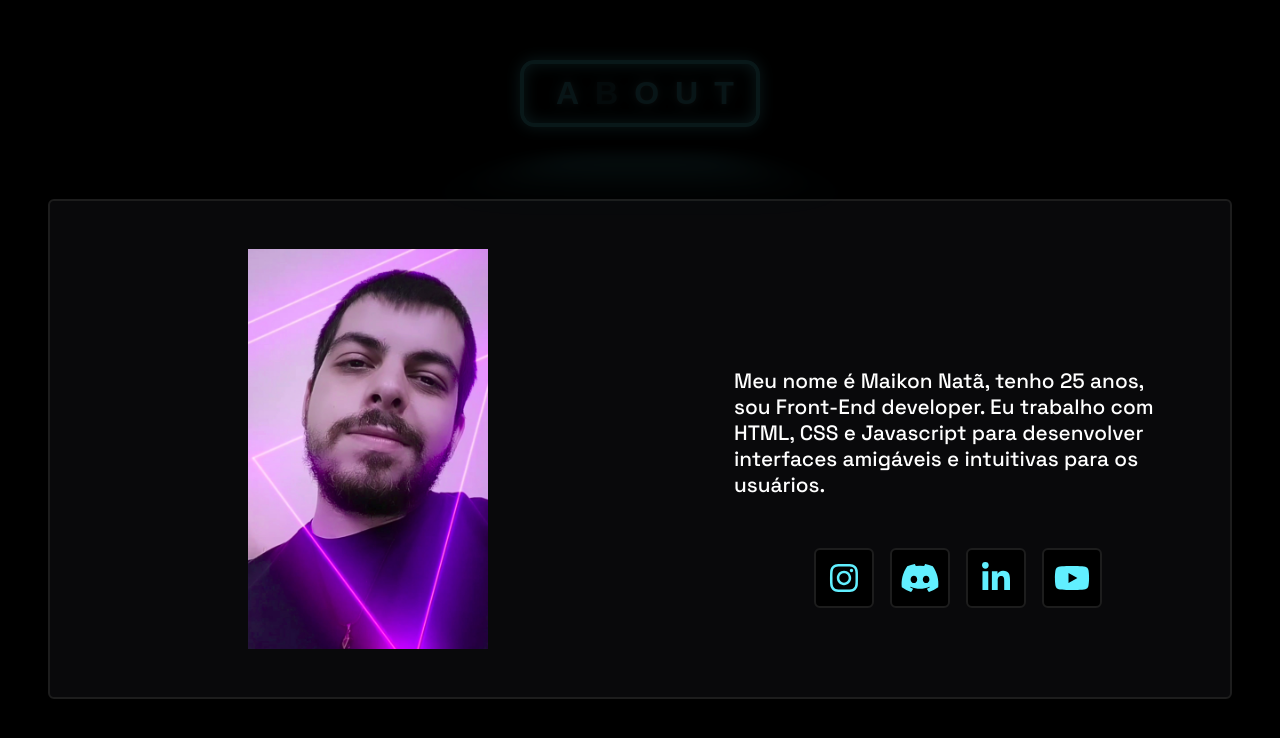
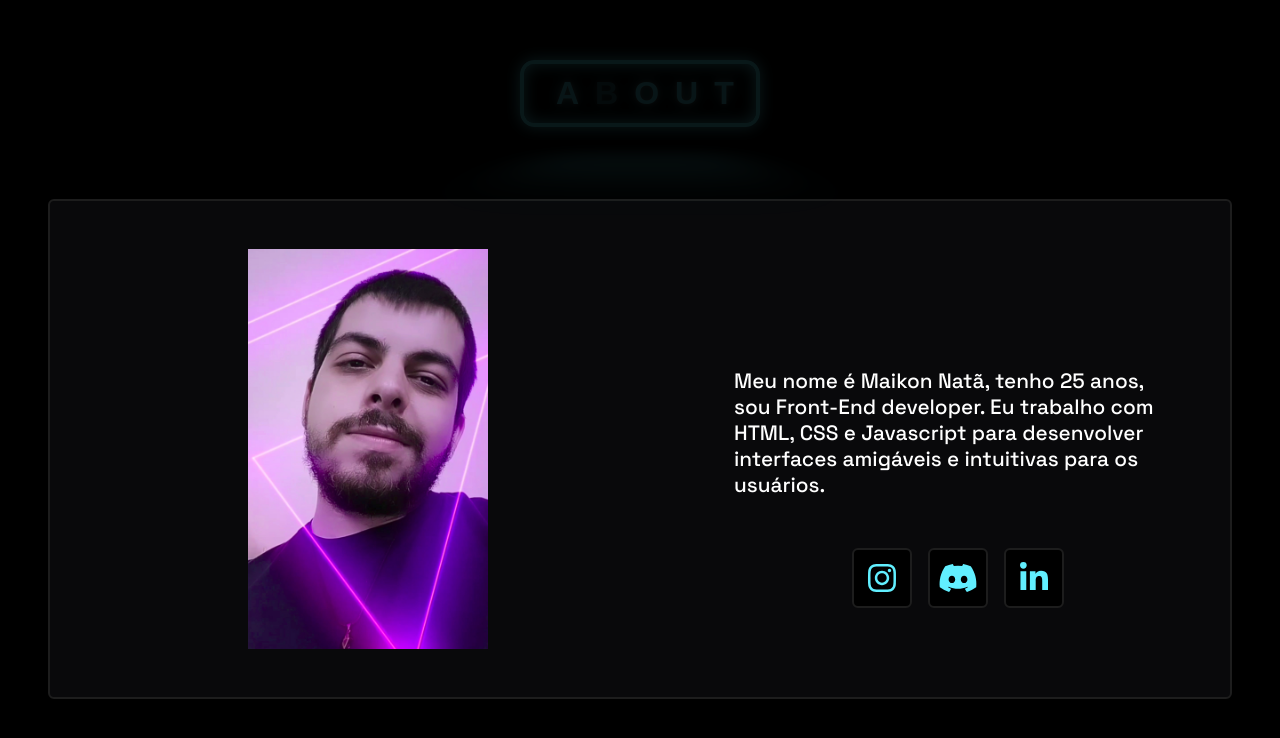
Before and after one commit to dgmaikon/Portifolio, a React (Vite) app: page / in a window 1280 px wide. Shown: the part 804-1542 px from the top of the page. Built offline with nearby package versions, Linux system fonts and the light colour scheme.

Commit message:
Add Framer Motion and render

```diff
--- a/src/components/About/index.jsx
+++ b/src/components/About/index.jsx
@@ -1,4 +1,6 @@
-import React from "react";
+import React, { useEffect } from "react";
+import { useAnimation, motion } from "framer-motion";
+import { useInView } from "react-intersection-observer";
 import "./styles.css";
 
 import { FontAwesomeIcon } from "@fortawesome/react-fontawesome";
@@ -9,14 +11,46 @@ import {
   faYoutube,
 } from "@fortawesome/free-brands-svg-icons";
 
+const fadeVariants = {
+  visible: { opacity: 1, y: 0, transition: { duration: 0.6 } },
+  hidden: { opacity: 0, y: 100 },
+};
+
+const TitleVariants = {
+  visible: { opacity: 1, y: 0, transition: { duration: 0.3 } },
+  hidden: { opacity: 0, y: 100 },
+};
+
 const About = () => {
+  const controls = useAnimation();
+  const [ref, inView] = useInView();
+
+  useEffect(() => {
+    if (inView) {
+      controls.start("visible");
+    }
+  }, [controls, inView]);
+
   return (
-    <article id="about">
-      <button className="glowing-btn">
+    <motion.article
+      id="about"
+      ref={ref}
+      animate={controls}
+      initial="hidden"
+      variants={fadeVariants}
+    >
+      <motion.button
+        className="glowing-btn"
+        ref={ref}
+        animate={controls}
+        initial="hidden"
+        variants={TitleVariants}
+      >
         <span className="glowing-txt">
           A<span className="faulty-letter">B</span>OUT
         </span>
-      </button>
+      </motion.button>
+
       <div className="about-wrapper">
         <article className="about-profile"></article>
         <div className="about-content">
@@ -26,11 +60,18 @@ const About = () => {
             amigáveis e intuitivas para os usuários.
           </p>
           <div className="cards-wrapper">
-            <ul className="cards-list">
+            <motion.ul
+              className="cards-list"
+              ref={ref}
+              animate={controls}
+              initial="hidden"
+              variants={fadeVariants}
+            >
               <li className="card-item">
                 <a
                   className="card-link"
                   href="https://www.instagram.com/dgmaikon/"
+                  target="_blank"
                 >
                   <FontAwesomeIcon icon={faInstagram} />
                 </a>
@@ -38,7 +79,8 @@ const About = () => {
               <li className="card-item">
                 <a
                   className="card-link"
-                  href="https://www.instagram.com/dgmaikon/"
+                  href="https://discordapp.com/channels/@me/195164414176002058"
+                  target="_blank"
                 >
                   <FontAwesomeIcon icon={faDiscord} />
                 </a>
@@ -46,24 +88,17 @@ const About = () => {
               <li className="card-item">
                 <a
                   className="card-link"
-                  href="https://www.instagram.com/dgmaikon/"
+                  href="https://www.linkedin.com/in/dgmaikondev/"
+                  target="_blank"
                 >
                   <FontAwesomeIcon icon={faLinkedinIn} />
                 </a>
               </li>
-              <li className="card-item">
-                <a
-                  className="card-link"
-                  href="https://www.instagram.com/dgmaikon/"
-                >
-                  <FontAwesomeIcon icon={faYoutube} />
-                </a>
-              </li>
-            </ul>
+            </motion.ul>
           </div>
         </div>
       </div>
-    </article>
+    </motion.article>
   );
 };
 
```
